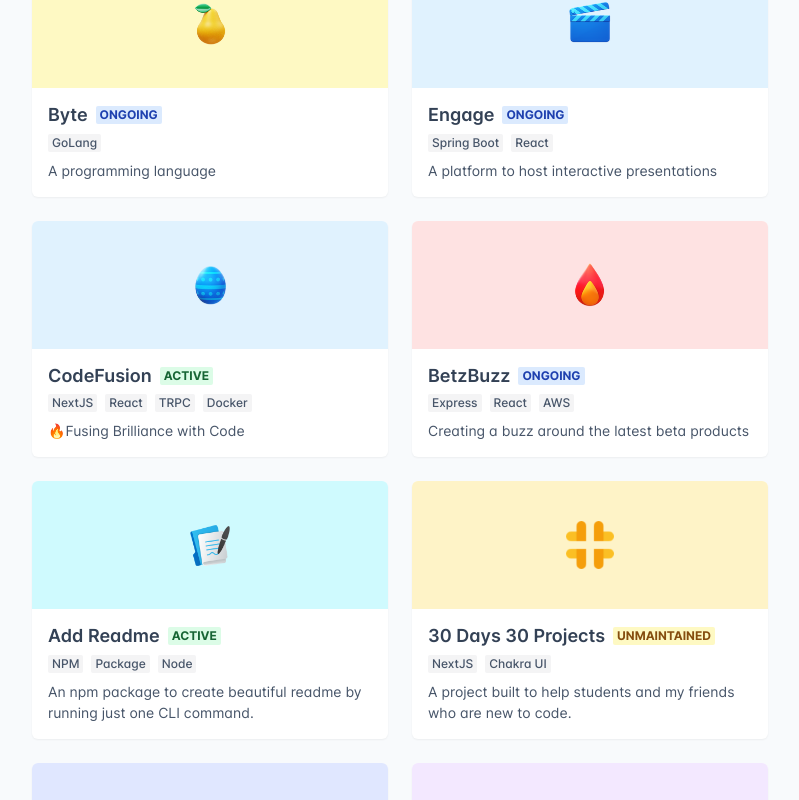
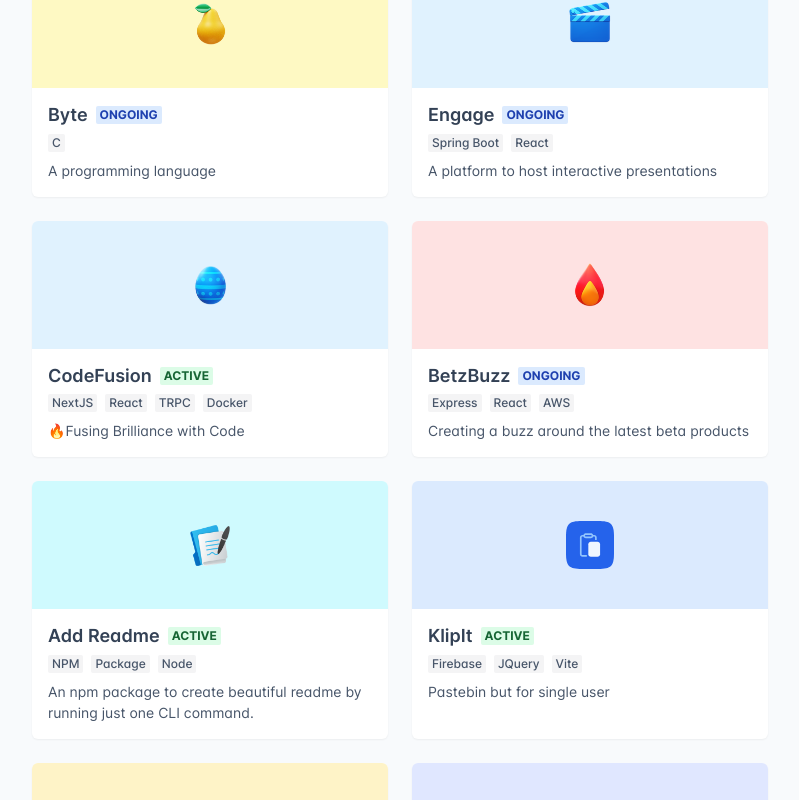
Before and after one commit to iamsahebgiri/iamsahebgiri, a Next.js app: page /projects in a window 1280 px wide. Shown: the part 400-1200 px from the top of the page, without its empty margins (240-1039 px from the left). Built offline with nearby package versions, Linux system fonts and the light colour scheme; a small style sheet from the web is missing.

Commit message:
chore: add klip it and update about page

```diff
--- a/data/projectsData.json
+++ b/data/projectsData.json
@@ -8,7 +8,7 @@
     },
     "title": "Byte",
     "description": "A programming language",
-    "tags": ["GoLang"],
+    "tags": ["C"],
     "theme": "yellow",
     "link": "https://github.com/iamsahebgiri/byte",
     "status": "ongoing"
@@ -67,6 +67,20 @@
     "tags": ["NPM", "package", "node"],
     "theme": "cyan",
     "link": "https://www.npmjs.com/package/add-readme",
+    "status": "active"
+  },
+  {
+    "id": "gcpiar6n5tc",
+    "image": {
+      "url": "klip-it.svg",
+      "height": "48",
+      "width": "48"
+    },
+    "title": "KlipIt",
+    "description": "Pastebin but for single user",
+    "tags": ["firebase", "jQuery", "Vite"],
+    "theme": "blue",
+    "link": "https://klip-it.vercel.app/",
     "status": "active"
   },
   {
```
Also changed, not shown: pages/about.tsx (+25 -14 lines), public/assets/img/klip-it.svg (added).
